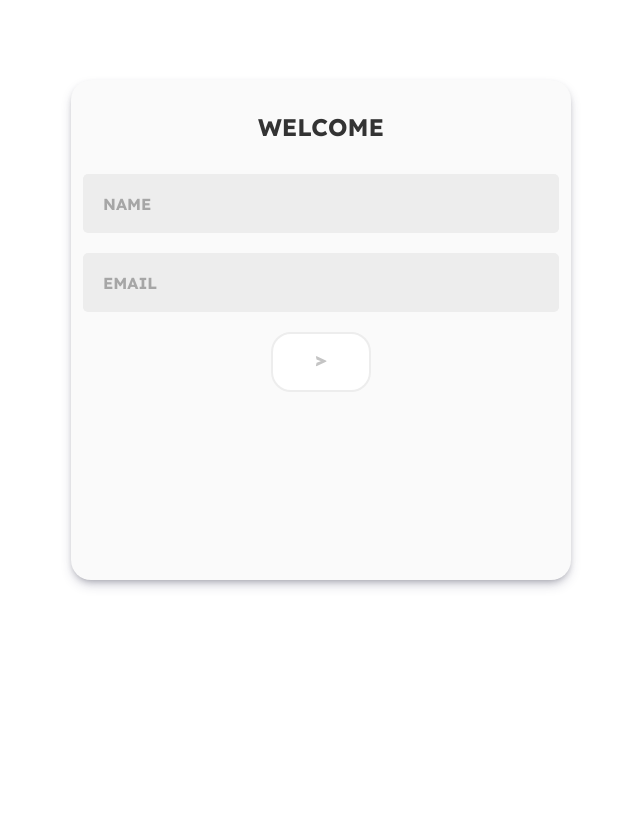
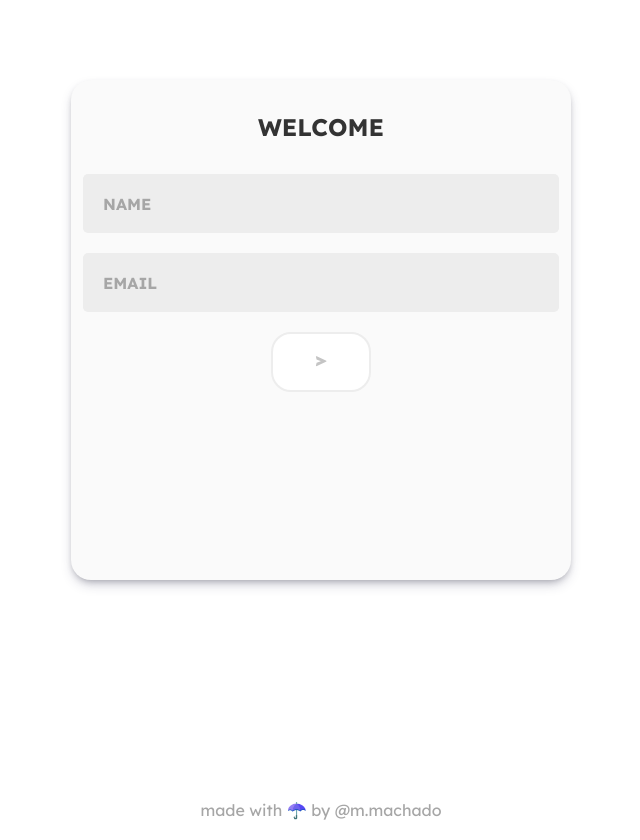
Before and after one commit to mmaachado/form-to-google-sheets, a plain HTML site: page src/pages/index.html in a window 1280 px wide. Shown: the whole page, without its empty margins (319-959 px from the left). Before the commit the page ends 800 px from the top, so only its background shows below. Drawn offline with nearby package versions, Linux system fonts and the light colour scheme.

Commit message:
Footer Easter Egg
Footer Easter Egg

```diff
--- a/src/assets/css/style.css
+++ b/src/assets/css/style.css
@@ -149,3 +149,23 @@
 .home__button:disabled i{
     color: var(--grey-color);
 }
+
+/*===== FOOTER =====*/
+.footer {
+    display: flex;
+    align-items: center;
+    justify-content: center;
+    margin-bottom: var(--mb-1-25);
+}
+.footer a {
+    text-decoration: none;
+    color: var(--grey-color-medium);
+}
+.footer span:before {
+    color: var(--grey-color-medium);
+    content: "made with ☂️ by ";
+}
+.footer span:hover:before {
+    color: var(--grey-color-medium);
+    content: "made with ❤️ by ";
+}
--- a/src/pages/index.html
+++ b/src/pages/index.html
@@ -35,6 +35,10 @@
         </section>
     </main>
 
+    <footer class="footer">
+        <span><a href="https://github.com/mmaachado" target="_blank">@m.machado</a></span>
+    </footer>
+
     <script src="/src/assets/js/main.js"></script>
 </body>
 </html>
```
